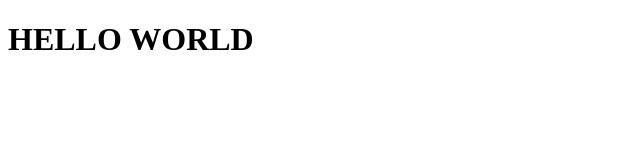
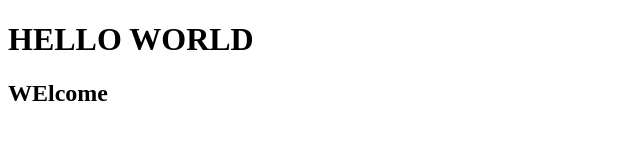
Before and after one commit to PALMMACO/testgithub, a plain HTML site: page index.html in a window 1280 px wide. Shown: the whole page, without its empty margins (0-640 px from the left). Drawn offline with Linux system fonts and the light colour scheme.

Commit message:
add welcome

```diff
--- a/index.html
+++ b/index.html
@@ -5,4 +5,5 @@
 </head>
 <body>
     <h1>HELLO WORLD</h1>
+    <h2>WElcome</h2>
 </body>
```
